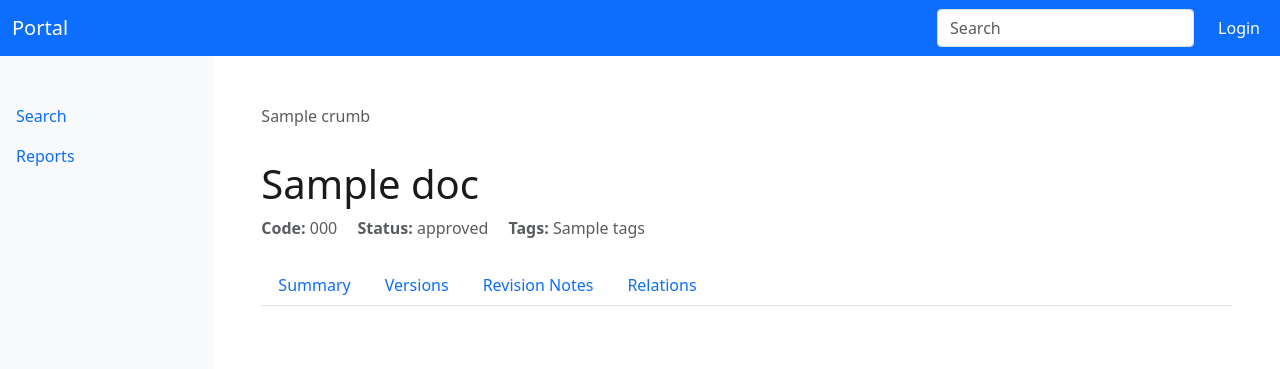
After one commit to hihancioglu/baylan-kys, a Flask app: template portal/templates/document_detail.html in a window 1280 px wide. The commit adds this page. Shown: the top 369 px of the page. Run offline with Flask 3, Linux system fonts and the light colour scheme; the template is opened without the code that fills it: most values are stand-ins (such as "Sample title", 1, 10 or a date in 2020); some libraries are stand-ins or nearby versions.

Commit message:
feat: add tabbed document detail view

```diff
--- a/portal/app.py
+++ b/portal/app.py
@@ -365,7 +365,7 @@ def document_detail(doc_id: int):
     session.close()
     partial = bool(request.headers.get("HX-Request"))
     template = (
-        "partials/documents/_versions.html" if partial else "documents/detail.html"
+        "partials/documents/_versions.html" if partial else "document_detail.html"
     )
     return render_template(
         template,
--- /dev/null
+++ b/portal/templates/document_detail.html
@@ -0,0 +1,38 @@
+{% extends "base.html" %}
+{% block title %}Document Detail{% endblock %}
+{% block page_actions %}
+{% if has_role('CONTRIBUTOR') %}
+<a class="btn btn-primary" href="{{ url_for('edit_document', doc_id=doc.id) }}">Edit</a>
+{% endif %}
+{% endblock %}
+{% block content %}
+<header class="mb-4">
+  <h1>{{ doc.title }}</h1>
+  <div class="text-muted">
+    <span class="me-3"><strong>Code:</strong> {{ doc.code }}</span>
+    <span class="me-3"><strong>Status:</strong> {{ doc.status }}</span>
+    <span class="me-3"><strong>Tags:</strong> {{ doc.tags }}</span>
+  </div>
+</header>
+<ul class="nav nav-tabs" id="document-tabs">
+  <li class="nav-item"><a class="nav-link {% if active_tab == 'summary' %}active{% endif %}" href="#" data-tab="summary">Summary</a></li>
+  <li class="nav-item"><a class="nav-link {% if active_tab == 'versions' %}active{% endif %}" href="#" data-tab="versions">Versions</a></li>
+  <li class="nav-item"><a class="nav-link {% if active_tab == 'notes' %}active{% endif %}" href="#" data-tab="notes">Revision Notes</a></li>
+  <li class="nav-item"><a class="nav-link {% if active_tab == 'relations' %}active{% endif %}" href="#" data-tab="relations">Relations</a></li>
+</ul>
+<div class="mt-3">
+  <div id="tab-summary" class="{% if active_tab != 'summary' %}d-none{% endif %}">
+    <p>{{ doc.revision_notes or 'No summary available.' }}</p>
+  </div>
+  <div id="tab-versions" class="{% if active_tab != 'versions' %}d-none{% endif %}">
+    {% include 'partials/documents/_versions.html' %}
+  </div>
+  <div id="tab-notes" class="{% if active_tab != 'notes' %}d-none{% endif %}">
+    <p>{{ revision.revision_notes if revision else doc.revision_notes or 'No revision notes.' }}</p>
+  </div>
+  <div id="tab-relations" class="{% if active_tab != 'relations' %}d-none{% endif %}">
+    <p>No related records.</p>
+  </div>
+</div>
+<script src="{{ asset_url('document_detail.js') }}" defer></script>
+{% endblock %}
--- a/portal/templates/partials/documents/_versions.html
+++ b/portal/templates/partials/documents/_versions.html
@@ -1,19 +1,9 @@
-<ul class="nav nav-tabs" id="document-tabs">
-  <li class="nav-item"><a class="nav-link {% if active_tab == 'summary' %}active{% endif %}" href="#" data-tab="summary">Summary</a></li>
-  <li class="nav-item"><a class="nav-link {% if active_tab == 'versions' %}active{% endif %}" href="#" data-tab="versions">Versions</a></li>
-  <li class="nav-item"><a class="nav-link {% if active_tab == 'related' %}active{% endif %}" href="#" data-tab="related">Related Records</a></li>
-</ul>
-<div class="mt-3">
-  <div id="tab-summary" class="{% if active_tab != 'summary' %}d-none{% endif %}">
-    <p>{{ doc.revision_notes or 'No summary available.' }}</p>
-  </div>
-  <div id="tab-versions" class="{% if active_tab != 'versions' %}d-none{% endif %}">
 {% if revision %}
 <div>
   <h3>Version {{ revision.major_version }}.{{ revision.minor_version }}</h3>
   <p>{{ revision.revision_notes or 'No revision notes.' }}</p>
   <div class="d-flex gap-2">
-        <button class="btn btn-secondary" hx-get="{{ url_for('document_detail', doc_id=doc.id) }}" hx-target="#version-area" hx-push-url="false">Back</button>
+    <button class="btn btn-secondary" hx-get="{{ url_for('document_detail', doc_id=doc.id) }}" hx-target="#tab-versions" hx-push-url="false">Back</button>
     <button class="btn btn-danger" data-bs-toggle="modal" data-bs-target="#revertModal">Revert to previous version</button>
   </div>
   <div class="modal fade" id="revertModal" tabindex="-1" aria-hidden="true">
@@ -26,7 +16,7 @@
         <div class="modal-body">Are you sure you want to revert to this version?</div>
         <div class="modal-footer">
           <button type="button" class="btn btn-secondary" data-bs-dismiss="modal">Cancel</button>
-              <form hx-post="{{ url_for('revert_document', doc_id=doc.id, revision_id=revision.id) }}" hx-target="#version-area" hx-swap="outerHTML">
+          <form hx-post="{{ url_for('revert_document', doc_id=doc.id, revision_id=revision.id) }}" hx-target="#tab-versions" hx-swap="innerHTML">
             <button type="submit" class="btn btn-danger" data-bs-dismiss="modal">Revert</button>
           </form>
         </div>
@@ -36,12 +26,14 @@
 </div>
 {% else %}
 <form method="get" action="{{ url_for('compare_document_versions', doc_id=doc.id) }}">
+  <div class="row">
+    <div class="col-md-8">
       <ul class="list-group">
         {% for rev in revisions %}
         <li class="list-group-item d-flex justify-content-between align-items-center">
           <div class="d-flex align-items-center">
-            <input class="form-check-input me-2" type="checkbox" name="rev_id" value="{{ rev.id }}" id="rev-{{ rev.id }}">
-            <a hx-get="{{ url_for('document_detail', doc_id=doc.id, revision_id=rev.id) }}" hx-target="#version-area" hx-push-url="false">{{ rev.major_version }}.{{ rev.minor_version }}</a>
+            <input class="form-check-input me-2 version-checkbox" type="checkbox" name="rev_id" value="{{ rev.id }}" id="rev-{{ rev.id }}" data-label="{{ rev.major_version }}.{{ rev.minor_version }}">
+            <a hx-get="{{ url_for('document_detail', doc_id=doc.id, revision_id=rev.id) }}" hx-target="#tab-versions" hx-push-url="false">{{ rev.major_version }}.{{ rev.minor_version }}</a>
           </div>
           <small class="text-muted">{{ rev.created_at.strftime('%Y-%m-%d') if rev.created_at else '' }}</small>
         </li>
@@ -49,11 +41,12 @@
         <li class="list-group-item">No versions found.</li>
         {% endfor %}
       </ul>
-      <button type="submit" class="btn btn-primary mt-2">Compare</button>
+      <button type="submit" id="compare-button" class="btn btn-secondary mt-2" disabled>Compare</button>
+    </div>
+    <div class="col-md-4">
+      <h5>Selected Versions</h5>
+      <ul id="selected-versions" class="list-group"></ul>
+    </div>
+  </div>
 </form>
 {% endif %}
-  </div>
-  <div id="tab-related" class="{% if active_tab != 'related' %}d-none{% endif %}">
-    <p>No related records.</p>
-  </div>
-</div>
```
Also changed, not shown: portal/static/src/document_detail.js (+49 -8 lines), portal/templates/documents/detail.html (deleted, +0 -21 lines). Lines whose indentation alone changed are shown as unchanged.
